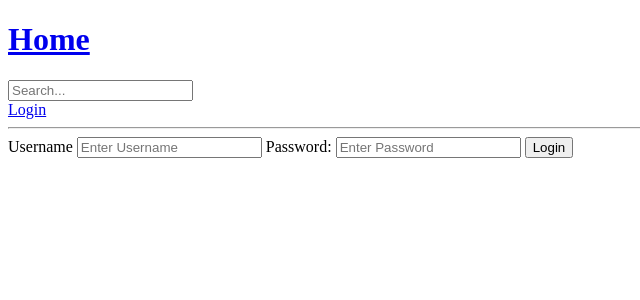
After one commit to oldtarzan19/studybud, a Django app: page /login/ in a window 1280 px wide. The commit adds this page. Shown: the top 300 px of the page, without its empty margins (0-640 px from the left). Run offline with Django 4.2, Linux system fonts and the light colour scheme.

Commit message:
loginPage elkezdése Vid: 2h 32min

```diff
--- /dev/null
+++ b/base/templates/base/login_register.html
@@ -0,0 +1,19 @@
+{% extends 'main.html' %}
+
+{% block content %}
+
+    <div>
+        <form method="post" action="">
+            {% csrf_token %}
+
+            <label for="username">Username</label>
+            <input type="text" name="username" placeholder="Enter Username">
+
+            <label for="username">Password:</label>
+            <input type="password" name="username" placeholder="Enter Password">
+
+            <input type="submit" value="Login">
+        </form>
+    </div>
+
+{% endblock %}
--- a/base/urls.py
+++ b/base/urls.py
@@ -2,6 +2,7 @@ from django.urls import path
 from . import views
 
 urlpatterns = [
+    path('login/', views.loginPage, name='login'),
     path('', views.home, name='home'),
     path('room/<str:pk>', views.room, name='room'),
     path('create-room/', views.createRoom, name='create-room'),
--- a/base/views.py
+++ b/base/views.py
@@ -1,9 +1,24 @@
 from django.shortcuts import render, redirect
 from django.db.models import Q
+from django.contrib.auth.models import User
 from .models import Room, Topic
 from .forms import RoomForm
 
 # Create your views here.
+
+def loginPage(request):
+
+    if request.method == 'POST':
+        username = request.POST.get('username')
+        password = request.POST.get('password')
+
+        try:
+            user = User.objects.get(username=username)
+        except:
+            pass
+    context = {}
+    return render(request, 'base/login_register.html', context)
+
 
 def home(request):
     q = request.GET.get('q') if request.GET.get('q') != None else ''
--- a/templates/navbar.html
+++ b/templates/navbar.html
@@ -6,4 +6,7 @@
     <input type="text" name="q" placeholder="Search...">
 </form>
 
+<a href="{% url 'login' %}">Login</a>
+
+
 <hr>
```
